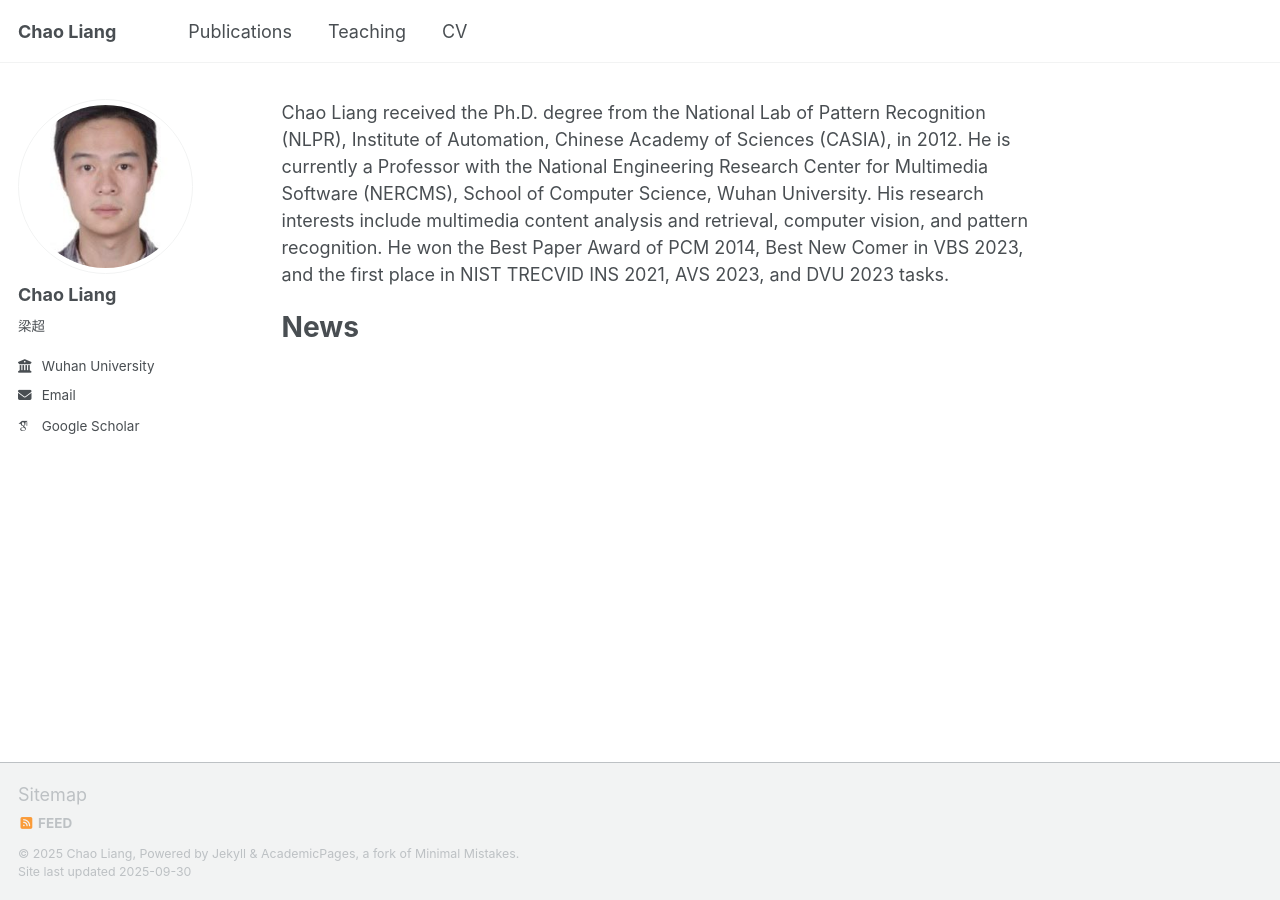
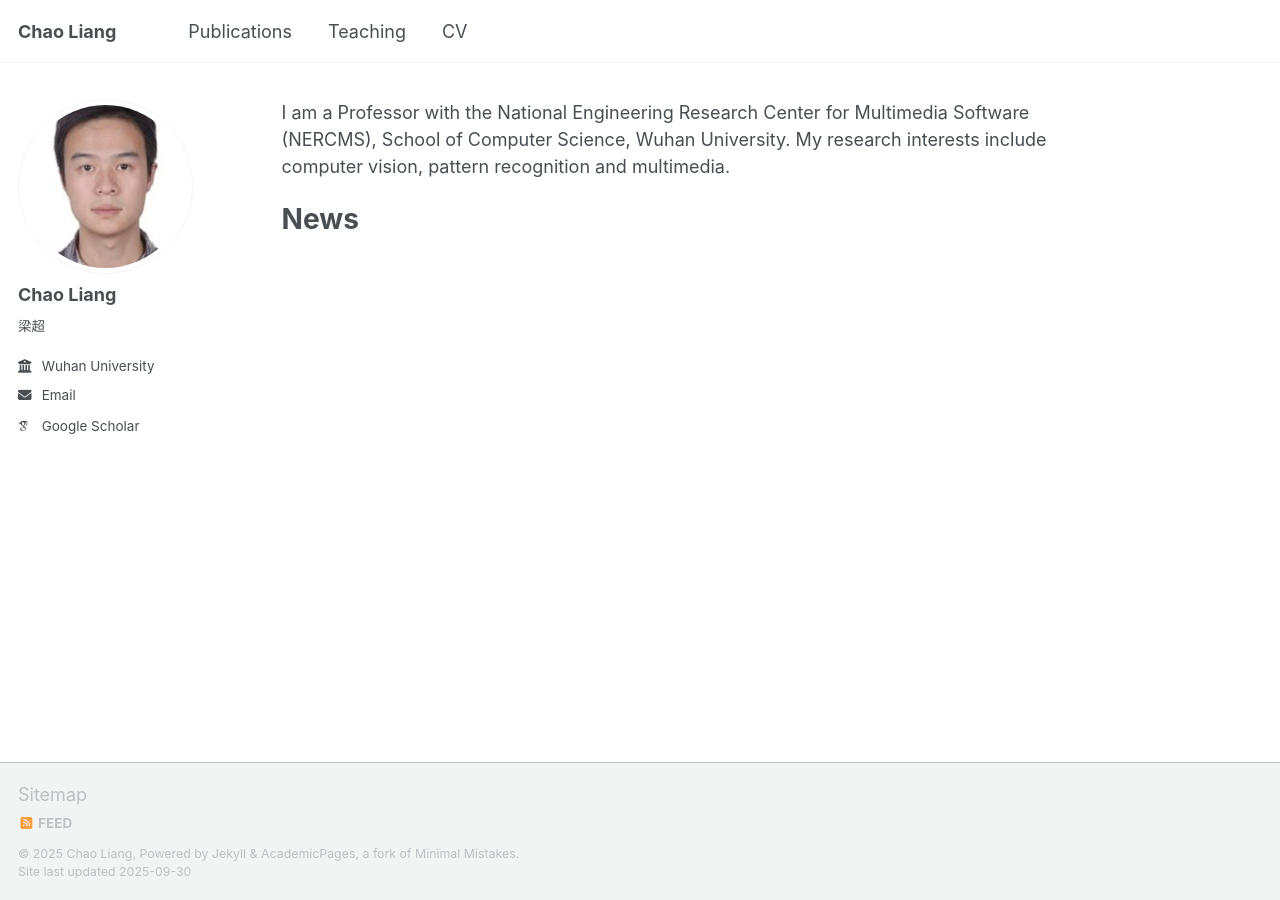
Before and after one commit to zhangsipng/page.github.io, a Jekyll site: the page built from _pages/about.md, in a window 1280 px wide. Built offline with Jekyll 4.4.1, drawn with Linux system fonts in a browser that asks for light colours; some web fonts are replaced; a script that is not in the unit is left out.

Commit message:
Update about.md

```diff
--- a/_pages/about.md
+++ b/_pages/about.md
@@ -7,7 +7,7 @@ redirect_from:
   - /about.html
 ---
 
-Chao Liang received the Ph.D. degree from the National Lab of Pattern Recognition (NLPR), Institute of Automation, Chinese Academy of Sciences (CASIA), in 2012. He is currently a Professor with the National Engineering Research Center for Multimedia Software (NERCMS), School of Computer Science, Wuhan University. His research interests include multimedia content analysis and retrieval, computer vision, and pattern recognition. He won the Best Paper Award of PCM 2014, Best New Comer in VBS 2023, and the first place in NIST TRECVID INS 2021, AVS 2023, and DVU 2023 tasks.
+I am a Professor with the National Engineering Research Center for Multimedia Software (NERCMS), School of Computer Science, Wuhan University. My research interests include computer vision, pattern recognition and multimedia.
 
 News
 ==
```
